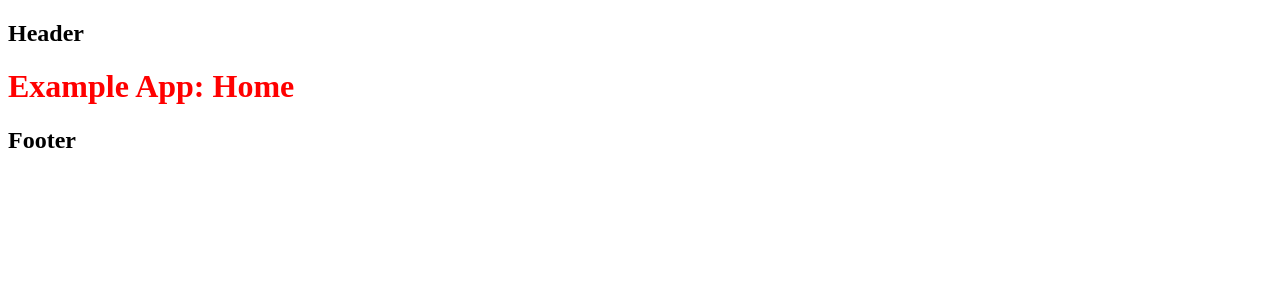
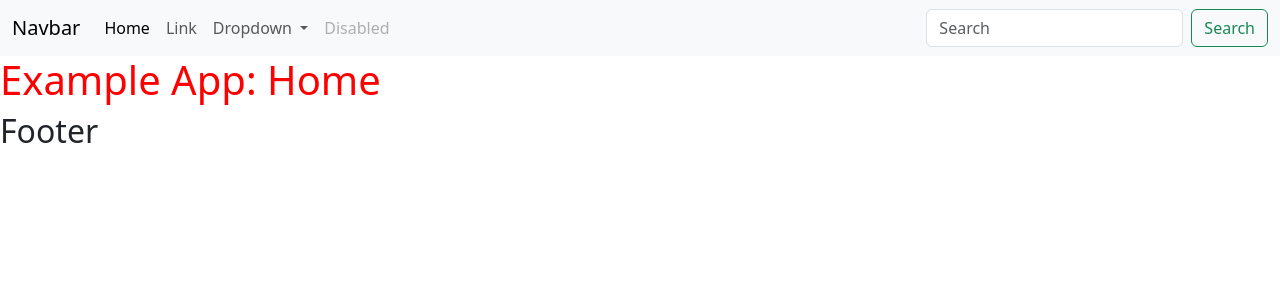
Before and after one commit to 10102004tan/nodejs_blog, a Node server app: page / in a window 1280 px wide. Shown: the top 300 px of the page. Run offline with Node 20, Linux system fonts and the light colour scheme; style sheets or scripts are compiled from the project's sources; some libraries are stand-ins or nearby versions.

Commit message:
routes, controller

```diff
--- a/package.json
+++ b/package.json
@@ -23,6 +23,7 @@
   },
   "homepage": "https://github.com/10102004tan/nodejs_blog#readme",
   "dependencies": {
+    "bootstrap": "^5.3.3",
     "express": "^4.19.2",
     "express-handlebars": "^7.1.3"
   },
--- /dev/null
+++ b/src/app/controllers/SiteController.js
@@ -0,0 +1,14 @@
+class SiteController {
+
+    // [GET] /home
+    index(req, res) {
+        res.render('home');
+    }
+
+    // [GET]
+    show(req, res) {
+        res.send('NEWS DETAIL!!!');
+    }
+}
+
+module.exports = new SiteController;
--- a/src/index.js
+++ b/src/index.js
@@ -2,11 +2,19 @@ const express = require('express');
 const path = require('path');
 const morgan = require('morgan')
 const { engine } = require('express-handlebars');
+const route = require("./routes");
 const app = express();
 const port = 3000;
 
 // static file
 app.use(express.static(path.join(__dirname, 'public')))
+
+//express middleware
+//qs npm , body-parser npm
+app.use(express.urlencoded({
+  extended: true
+}));
+app.use(express.json()); // fetch data, form data, axios, ajax
 
 //HTTP logger
 app.use(morgan('combined'))
@@ -17,9 +25,9 @@ app.set('view engine', '.hbs');
 app.set('views', path.join(__dirname,'resources\\views'));
 // console.log(path.join(__dirname,'resourse/views'));
 
-app.get('/', (req, res) => {
-  res.render('home');
-})
+
+//route init
+route(app);
 
 app.listen(port, () => {
   console.log(`Example app listening on port ${port}`)
--- a/src/resources/views/layouts/main.hbs
+++ b/src/resources/views/layouts/main.hbs
@@ -3,6 +3,7 @@
 <head>
     <meta charset="utf-8">
     <title>Example App</title>
+    <link href="https://cdn.jsdelivr.net/npm/bootstrap@5.3.3/dist/css/bootstrap.min.css" rel="stylesheet" integrity="sha384-QWTKZyjpPEjISv5WaRU9OFeRpok6YctnYmDr5pNlyT2bRjXh0JMhjY6hW+ALEwIH" crossorigin="anonymous">
     <link rel="stylesheet" href="/css/app.css">
 </head>
 <body>
@@ -10,5 +11,6 @@
     {{{body}}}
     {{> footer}}
 
+<script src="https://cdn.jsdelivr.net/npm/bootstrap@5.3.3/dist/js/bootstrap.bundle.min.js" integrity="sha384-YvpcrYf0tY3lHB60NNkmXc5s9fDVZLESaAA55NDzOxhy9GkcIdslK1eN7N6jIeHz" crossorigin="anonymous"></script>
 </body>
 </html>
--- /dev/null
+++ b/src/resources/views/news.hbs
@@ -0,0 +1 @@
+<h2>News</h2>
--- a/src/resources/views/partials/header.hbs
+++ b/src/resources/views/partials/header.hbs
@@ -1 +1,36 @@
-<h2>Header</h2>
+<nav class="navbar navbar-expand-lg bg-body-tertiary">
+  <div class="container-fluid">
+    <a class="navbar-brand" href="#">Navbar</a>
+    <button class="navbar-toggler" type="button" data-bs-toggle="collapse" data-bs-target="#navbarSupportedContent" aria-controls="navbarSupportedContent" aria-expanded="false" aria-label="Toggle navigation">
+      <span class="navbar-toggler-icon"></span>
+    </button>
+    <div class="collapse navbar-collapse" id="navbarSupportedContent">
+      <ul class="navbar-nav me-auto mb-2 mb-lg-0">
+        <li class="nav-item">
+          <a class="nav-link active" aria-current="page" href="#">Home</a>
+        </li>
+        <li class="nav-item">
+          <a class="nav-link" href="#">Link</a>
+        </li>
+        <li class="nav-item dropdown">
+          <a class="nav-link dropdown-toggle" href="#" role="button" data-bs-toggle="dropdown" aria-expanded="false">
+            Dropdown
+          </a>
+          <ul class="dropdown-menu">
+            <li><a class="dropdown-item" href="#">Action</a></li>
+            <li><a class="dropdown-item" href="#">Another action</a></li>
+            <li><hr class="dropdown-divider"></li>
+            <li><a class="dropdown-item" href="#">Something else here</a></li>
+          </ul>
+        </li>
+        <li class="nav-item">
+          <a class="nav-link disabled" aria-disabled="true">Disabled</a>
+        </li>
+      </ul>
+      <form class="d-flex" role="search">
+        <input class="form-control me-2" type="search" placeholder="Search" aria-label="Search">
+        <button class="btn btn-outline-success" type="submit">Search</button>
+      </form>
+    </div>
+  </div>
+</nav>
--- /dev/null
+++ b/src/resources/views/search.hbs
@@ -0,0 +1,4 @@
+<form method="post">
+    <input type="text" name="search" placeholder="Search">
+    <button type="submit">Search</button>
+</form>
```
Also changed, not shown: src/app/controllers/NewsController.js (added, +14 -0 lines), src/routes/index.js (added, +9 -0 lines), src/routes/news.js (added, +10 -0 lines), src/routes/site.js (added, +8 -0 lines), 1 other file.
